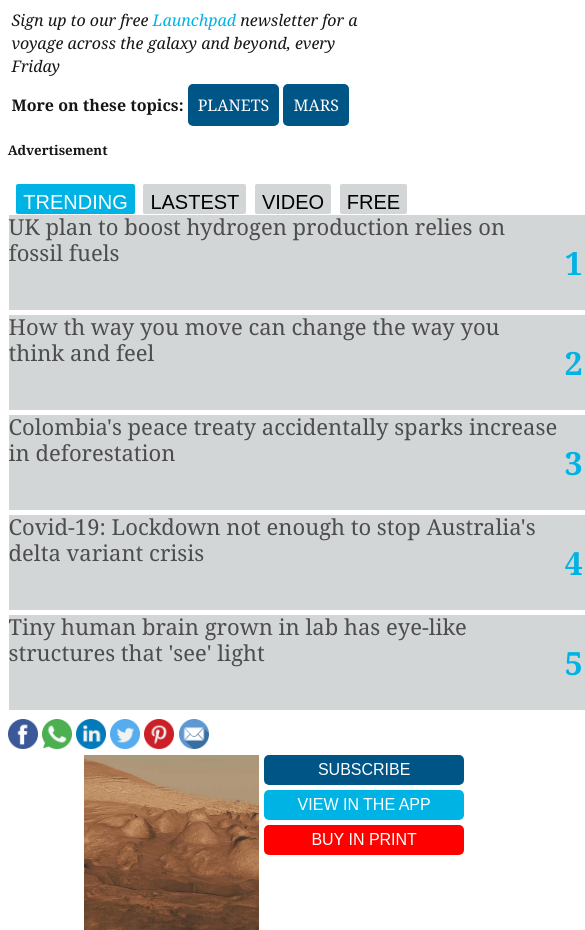
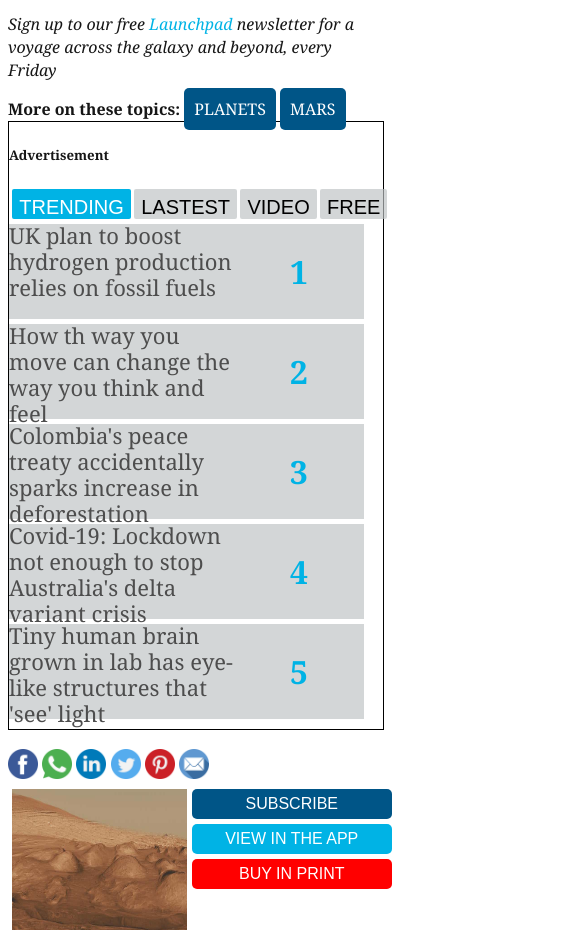
Before and after one commit to DarioPrazeres/NewScientist, a plain HTML site: page index.html in a window 390 px wide. Shown: the part 2469-3399 px from the top of the page, 585 px wide, since content can reach past the window. Drawn offline with Linux system fonts and the light colour scheme.

Commit message:
update css

```diff
--- a/style.css
+++ b/style.css
@@ -7,6 +7,7 @@ body{
     font-size: 1rem;
     line-height: 23px;
     line-height: 1.4375rem;
+
 }
 header{
     border-bottom: solid 1px silver;
@@ -152,7 +153,7 @@ figcaption{
 .lateral{
 
     width: 23%;
-
+    border: solid 1px black;
 }
 .firstB{
     color: white;
@@ -310,6 +311,7 @@ footer>ul li{
     margin: 1%;
 }
 @media only screen and (max-width: 768px){
+
     .headertop,
 .headerbottom{
     display: none;
@@ -321,12 +323,16 @@ section,
 }
 footer{
     text-align: center;
-    margin: 0%;
+    margin: auto;
+    width: 90%;
+
 }
-body,
+
+
 section{
-    margin: 1%;
 
+    width: 100%;
+    margin-left: 0%;
 }
 .post,
 .container,
@@ -335,7 +341,11 @@ section{
 .item_0
 {
     width: 100%;
-    margin: 1%;
+    margin-left: 0%;
+}
+.book{
+    margin-top: 1%;
+    margin-left: 1%;
 }
 .control{
 
@@ -361,12 +371,20 @@ section{
     width: 200px;
     height: 50px;
     padding: 20px;
-    margin-left: 10%;
+    margin-left: 1%;
     font-size: 20px;
 
 }
 .container{
-    grid-template-columns: 550px 35%;
+    grid-template-columns: 60% 35%;
     grid-template-rows:repeat(5, 100px);
 }
+.lateral{
+
+    width: 100%;
+
 }
+.control{
+    width: 90%;
+}
+}
```
